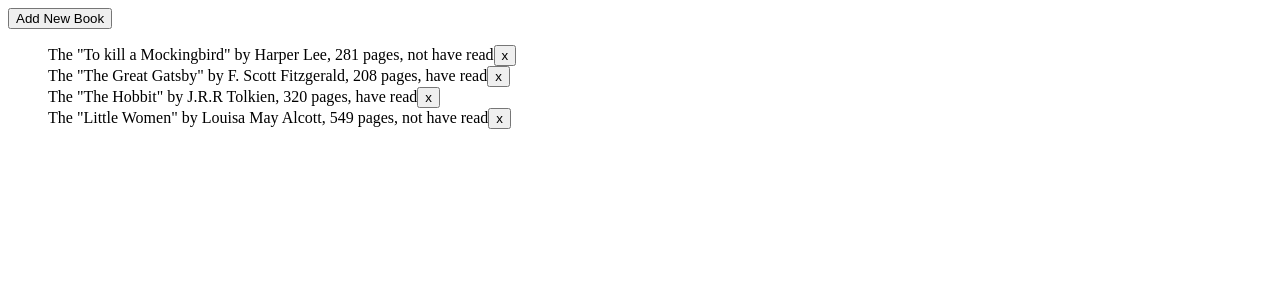
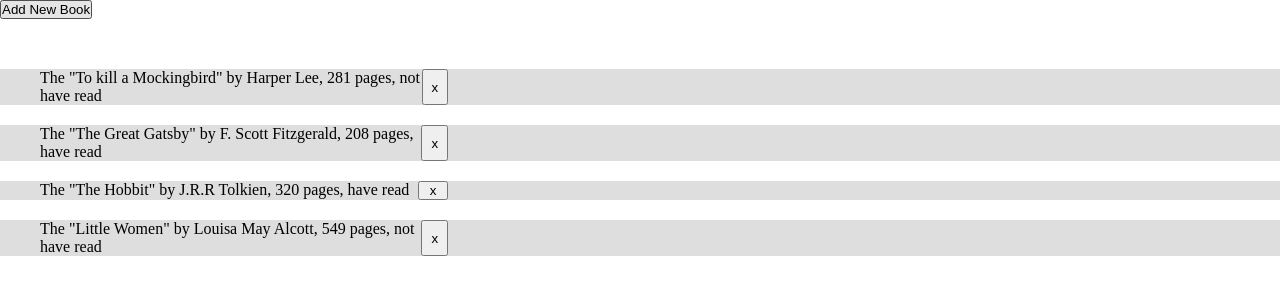
Before and after one commit to tornike-toko/odin-library, a plain HTML site: page index.html in a window 1280 px wide. Drawn offline with Linux system fonts and the light colour scheme.

Commit message:
added simple css

```diff
--- a/style.css
+++ b/style.css
@@ -1,6 +1,6 @@
 * {
-    /* margin: 0; */
-    /* padding: 0; */
+    margin: 0;
+    padding: 0;
     box-sizing: border-box;
 }
 
@@ -18,7 +18,6 @@ li {
     position: absolute;
     top: 0px;
     left: 0px;
-    z-index: -1;
 }
 
 form {
@@ -35,6 +34,26 @@ form div>* {
     display: block;
 }
 
+ul {
+    width: 100%;
+    margin-top: 50px;
+    display: flex;
+    flex-direction: column;
+    justify-content: space-evenly;
+    gap: 20px;
+}
+
+ul>* {
+    background-color: #dedede;
+    display: flex;
+    justify-content: space-between;
+    padding-inline: 40px 65vw;
+}
+
+ul li button {
+    width: 30px;
+}
+
 
 
 .d-none {
```
